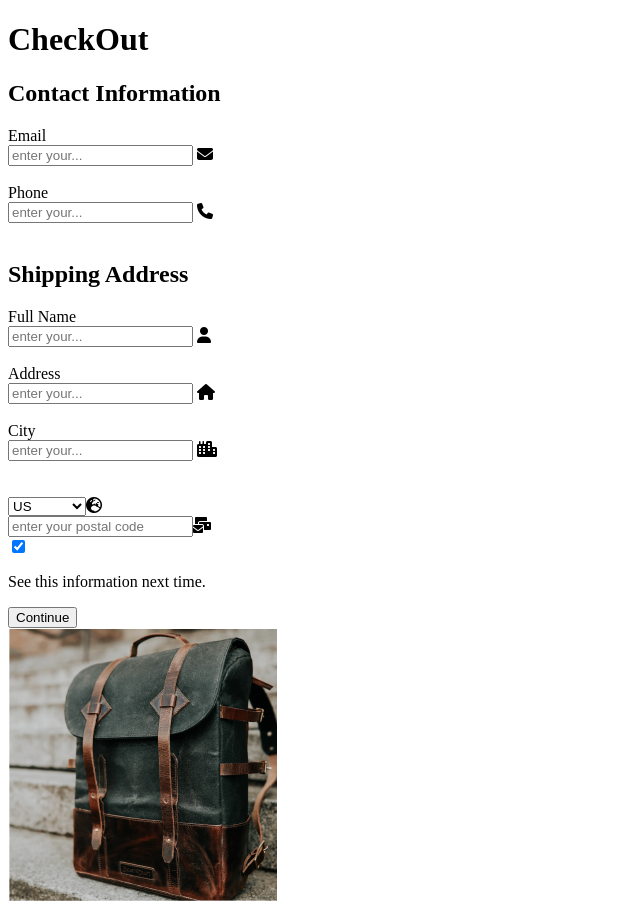
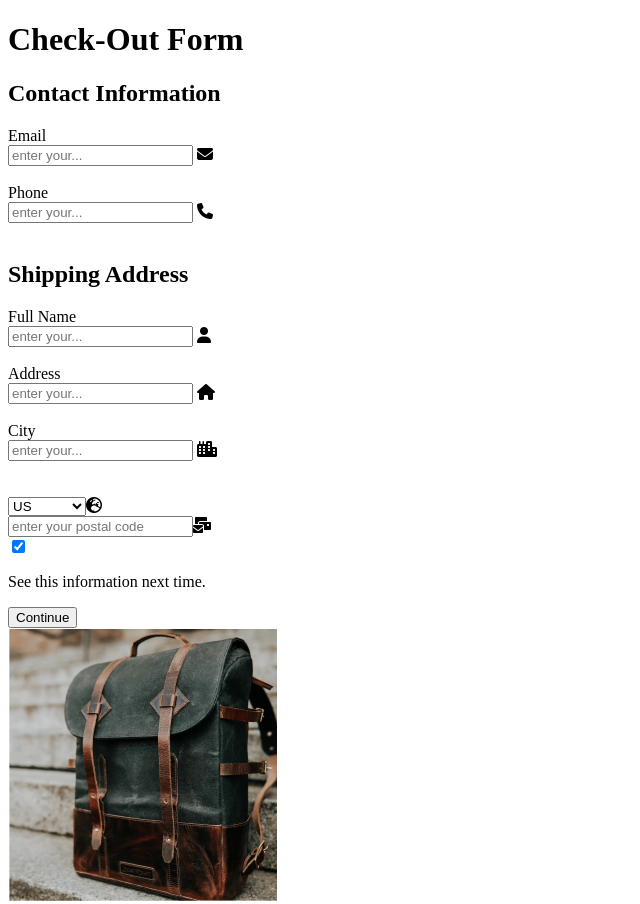
Before and after one commit to Sadullah-TANRIKULU/checkout-form, a plain HTML site: page index.html in a window 1280 px wide. Shown: the top 904 px of the page, without its empty margins (0-640 px from the left). Drawn offline with Linux system fonts and the light colour scheme.

Commit message:
first commit

```diff
--- a/index.html
+++ b/index.html
@@ -12,7 +12,7 @@
 
 <body>
     <header>
-        <h1>CheckOut</h1>
+        <h1>Check-Out Form</h1>
     </header>
     <div class="container">
 
```
